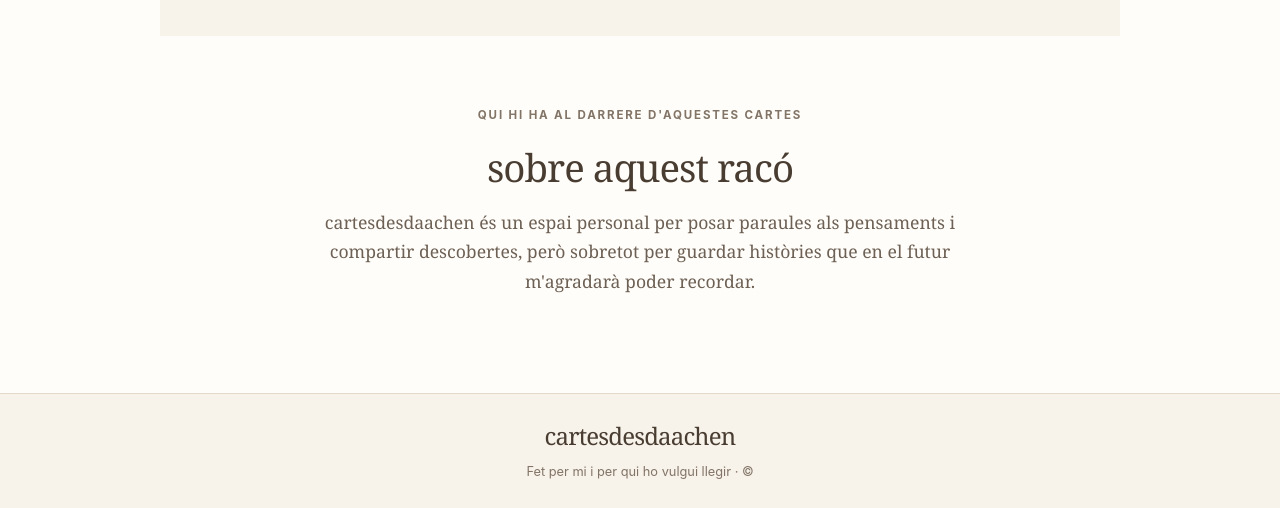
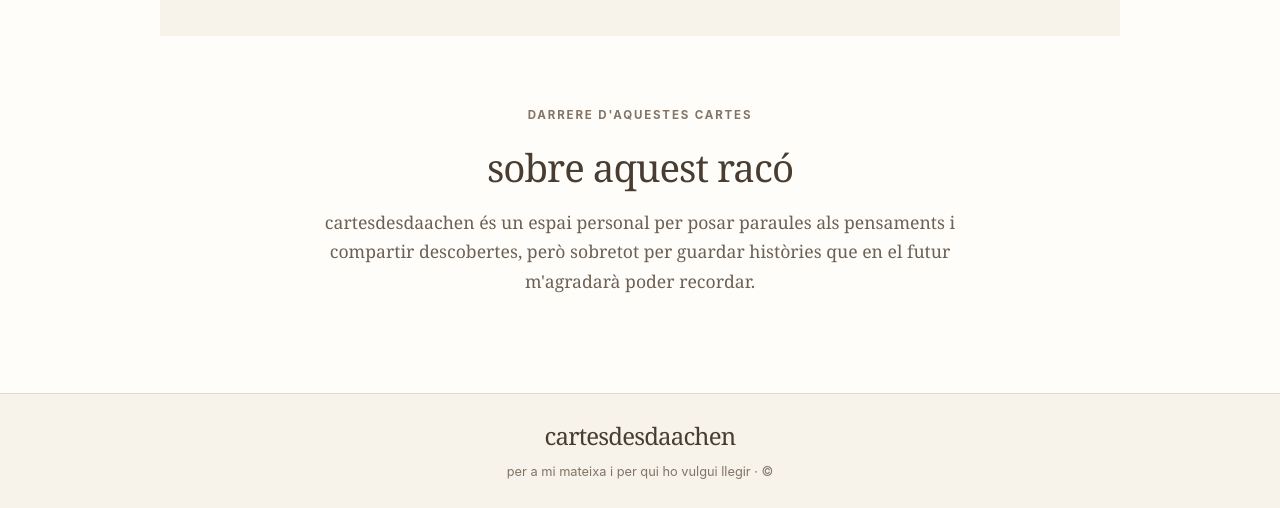
Before and after one commit to neuxu/cartesdesdaachen, a Jekyll site: the page built from index.html, in a window 1280 px wide and 900 px high, scrolled down 1732 px. Shown: the part 389-897 px from the top of the window. Built offline with Jekyll 4.4.1, drawn with Linux system fonts in a browser that asks for light colours.

Commit message:
Update text in index.html for clarity

```diff
--- a/index.html
+++ b/index.html
@@ -131,7 +131,7 @@
     </section>
 
     <section class="about-section" id="sobre-mi">
-      <p class="eyebrow">QUI HI HA AL DARRERE D'AQUESTES CARTES</p>
+      <p class="eyebrow">DARRERE D'AQUESTES CARTES</p>
       <h2>sobre aquest racó</h2>
       <p>cartesdesdaachen és un espai personal per posar paraules als pensaments i compartir descobertes, però sobretot per guardar històries que en el futur m'agradarà poder recordar. </p>
     </section>
@@ -139,7 +139,7 @@
 
   <footer class="site-footer">
     <a class="brand" href="#inici">cartesdesdaachen</a>
-    <p>Fet per mi i per qui ho vulgui llegir · © <span id="year"></span></p>
+    <p>per a mi mateixa i per qui ho vulgui llegir · © <span id="year"></span></p>
   </footer>
   <script src="script.js?v=3"></script>
 </body>
```
